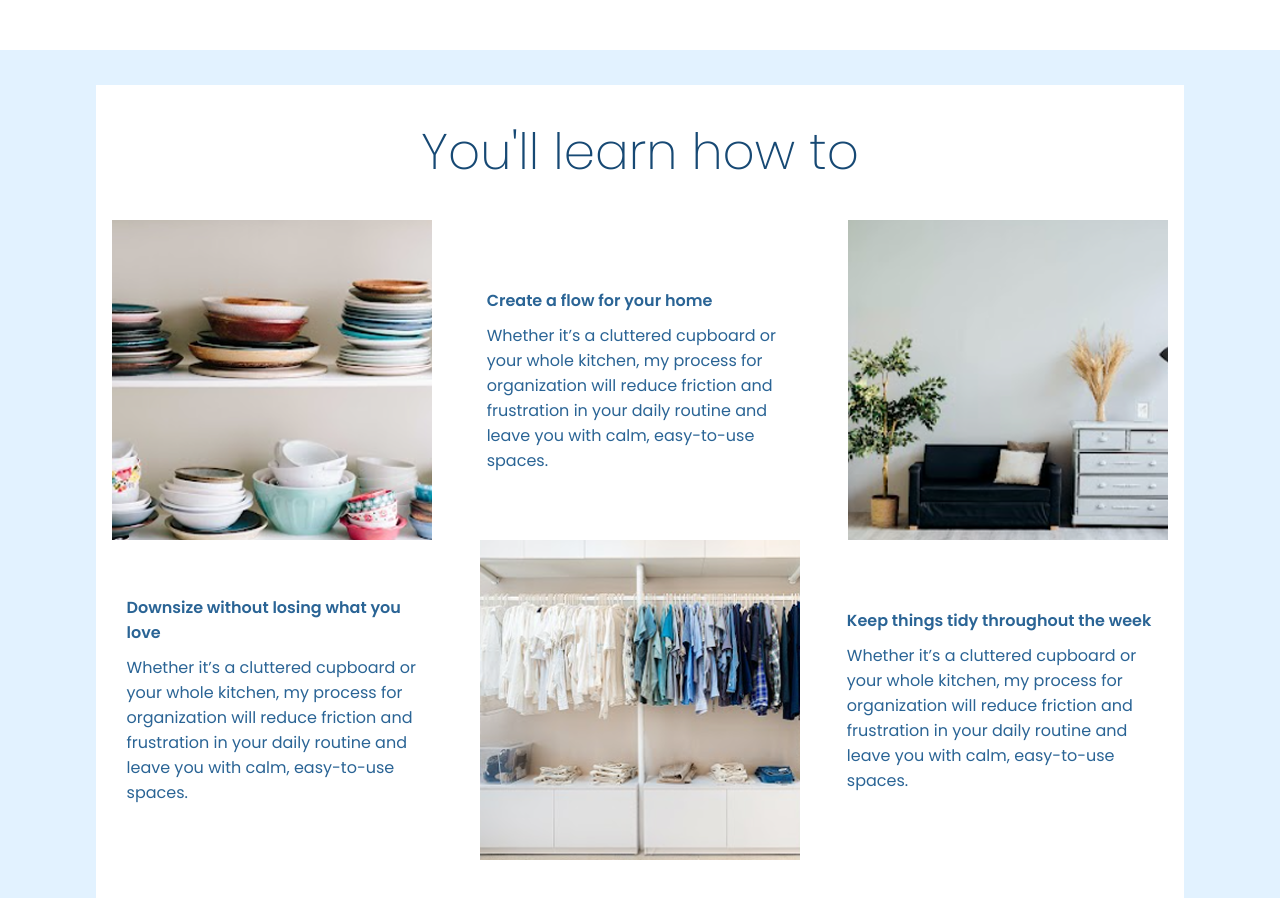
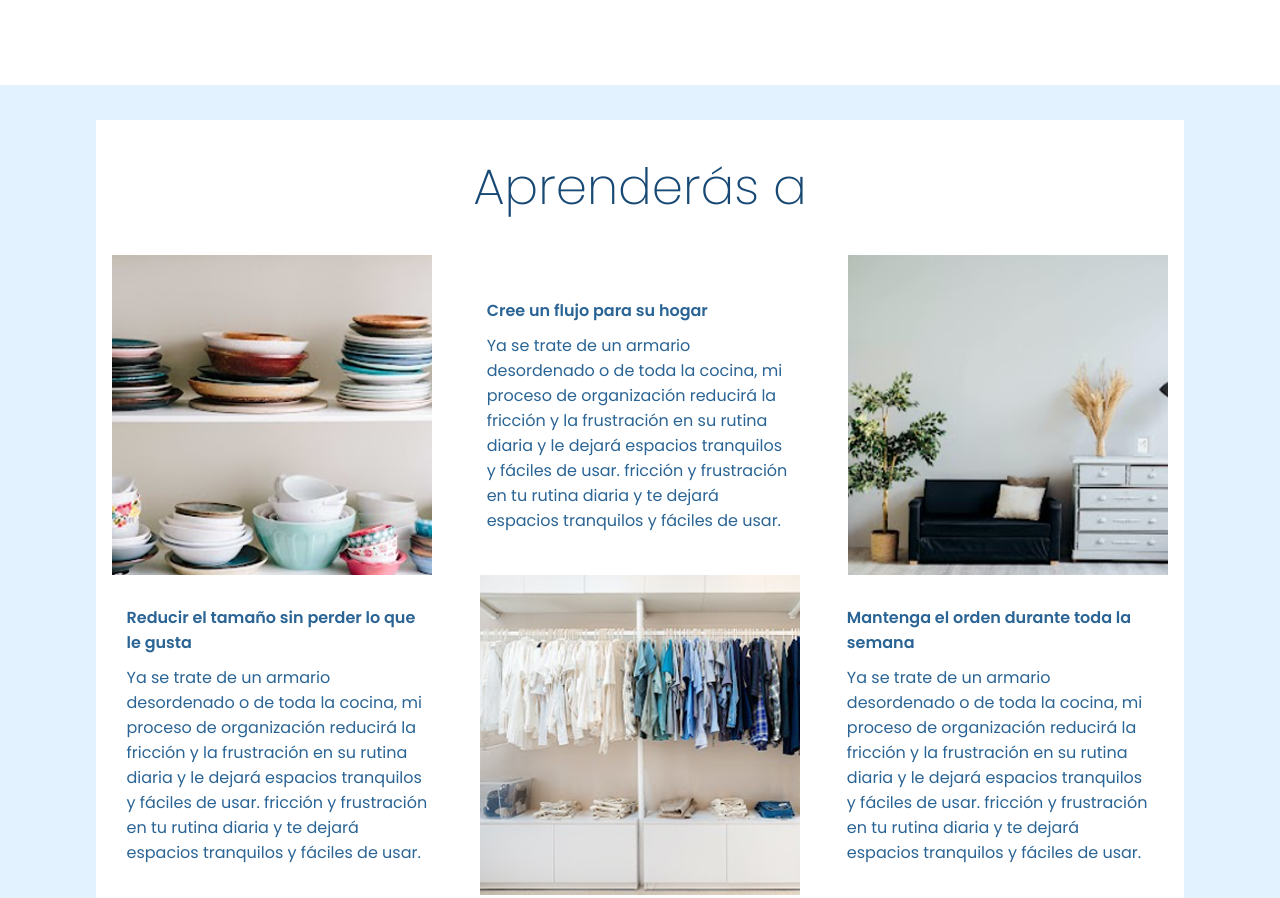
Before and after one commit to luisa2765466/landi2.github.io, a plain HTML site: page index.html in a window 1280 px wide. Shown: the part 760-1658 px from the top of the page. Drawn offline with Linux system fonts and the light colour scheme.

Commit message:
Update index.html

```diff
--- a/index.html
+++ b/index.html
@@ -16,9 +16,8 @@
         <div class="container">
             <div class="content">
                 <img class="logo" src="./img/logo.png" alt="">
-                <h2>Create a peaceful, uncluttered home</h2>
-                <p>One simple process is my secret to<br>organizing any space — find it in this starter<br> guide for
-                    first-time organizers!</p>
+                <h2>Crear un hogar tranquilo y despejado</h2>
+                <p>Un sencillo proceso es mi secreto para<br>para organizar cualquier espacio  — Encuéntralo en esta guía <br>  inicial para organizadores principiantes!</p>
                 <button>Descarga Mi Guia Gratuita</button>
             </div>
             <div class="image">
@@ -29,33 +28,33 @@
 
     <div class="body-grid">
         <div class="cont-full">
-            <h1>You'll learn how to</h1>
+            <h1>Aprenderás a</h1>
 
             <div class="contenedor">
 
                 <div>
-                    <img src="./img/img1.PNG" alt="Imagen">
+                    <img src="./img/img1.png" alt="Imagen">
                 </div>
                 <div class="text">
-                    <h4>Create a flow for your home</h4>
-                    <p>Whether it’s a cluttered cupboard or your whole kitchen, my process for organization will reduce
-                        friction and frustration in your daily routine and leave you with calm, easy-to-use spaces.</p>
+                    <h4>Cree un flujo para su hogar</h4>
+                    <p>Ya se trate de un armario desordenado o de toda la cocina, mi proceso de organización reducirá la fricción y la frustración en su rutina diaria y le dejará espacios tranquilos y fáciles de usar.
+                       fricción y frustración en tu rutina diaria y te dejará espacios tranquilos y fáciles de usar.</p>
                 </div>
                 <div>
-                    <img src="./img/img2.PNG" alt="Imagen">
+                    <img src="./img/img2.png" alt="Imagen">
                 </div>
                 <div class="text">
-                    <h4>Downsize without losing what you love</h4>
-                    <p>Whether it’s a cluttered cupboard or your whole kitchen, my process for organization will reduce
-                        friction and frustration in your daily routine and leave you with calm, easy-to-use spaces.</p>
+                    <h4>Reducir el tamaño sin perder lo que le gusta</h4>
+                    <p>Ya se trate de un armario desordenado o de toda la cocina, mi proceso de organización reducirá la fricción y la frustración en su rutina diaria y le dejará espacios tranquilos y fáciles de usar.
+                        fricción y frustración en tu rutina diaria y te dejará espacios tranquilos y fáciles de usar.</p>
                 </div>
                 <div>
-                    <img src="./img/img3.PNG" alt="Imagen">
+                    <img src="./img/img3.png" alt="Imagen">
                 </div>
                 <div class="text">
-                    <h4>Keep things tidy throughout the week</h4>
-                    <p>Whether it’s a cluttered cupboard or your whole kitchen, my process for organization will reduce
-                        friction and frustration in your daily routine and leave you with calm, easy-to-use spaces.</p>
+                    <h4>Mantenga el orden durante toda la semana</h4>
+                    <p>Ya se trate de un armario desordenado o de toda la cocina, mi proceso de organización reducirá la fricción y la frustración en su rutina diaria y le dejará espacios tranquilos y fáciles de usar.
+                        fricción y frustración en tu rutina diaria y te dejará espacios tranquilos y fáciles de usar.</p>
                 </div>
             </div>
            <div class="btn-cont">
```
